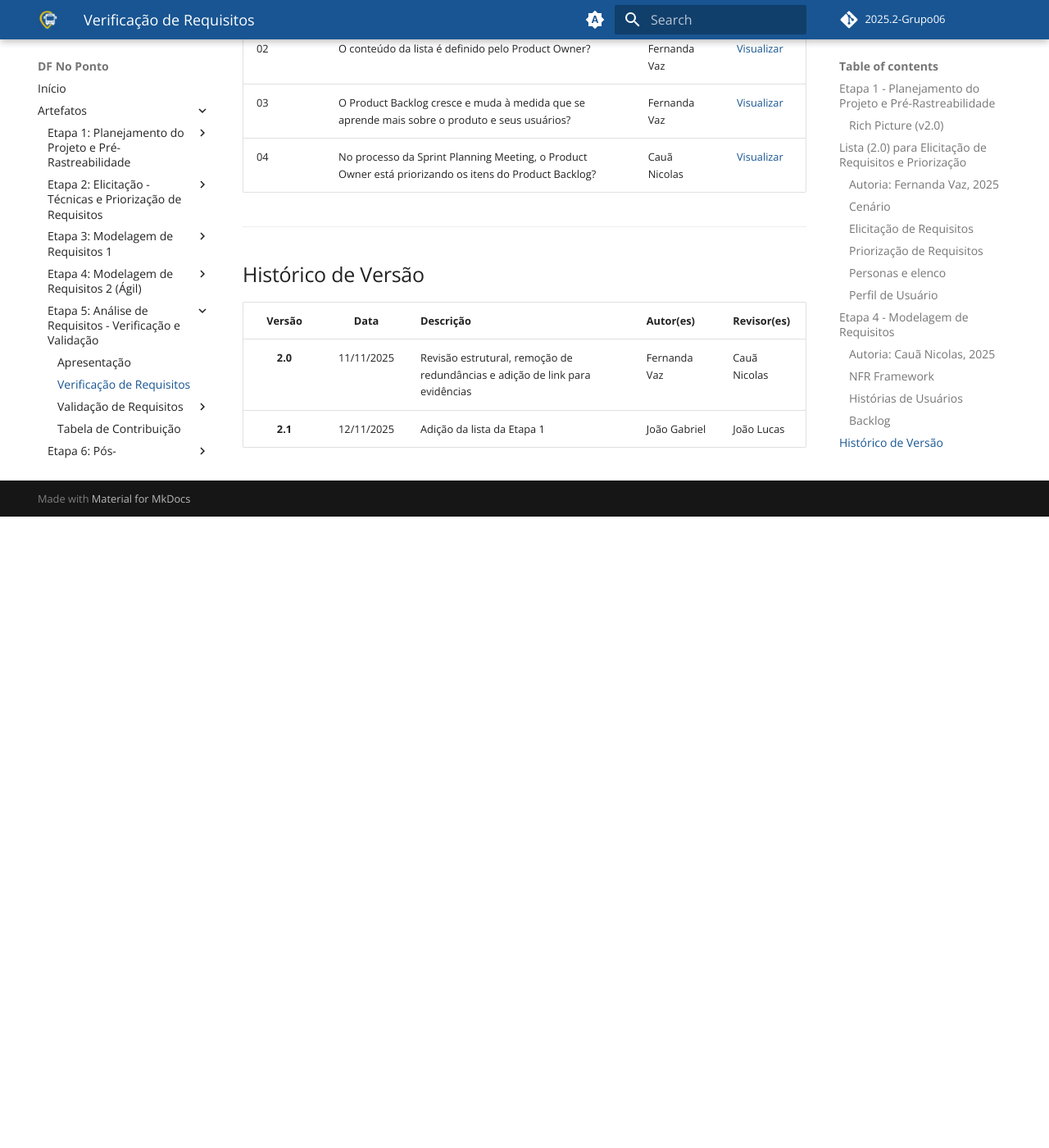
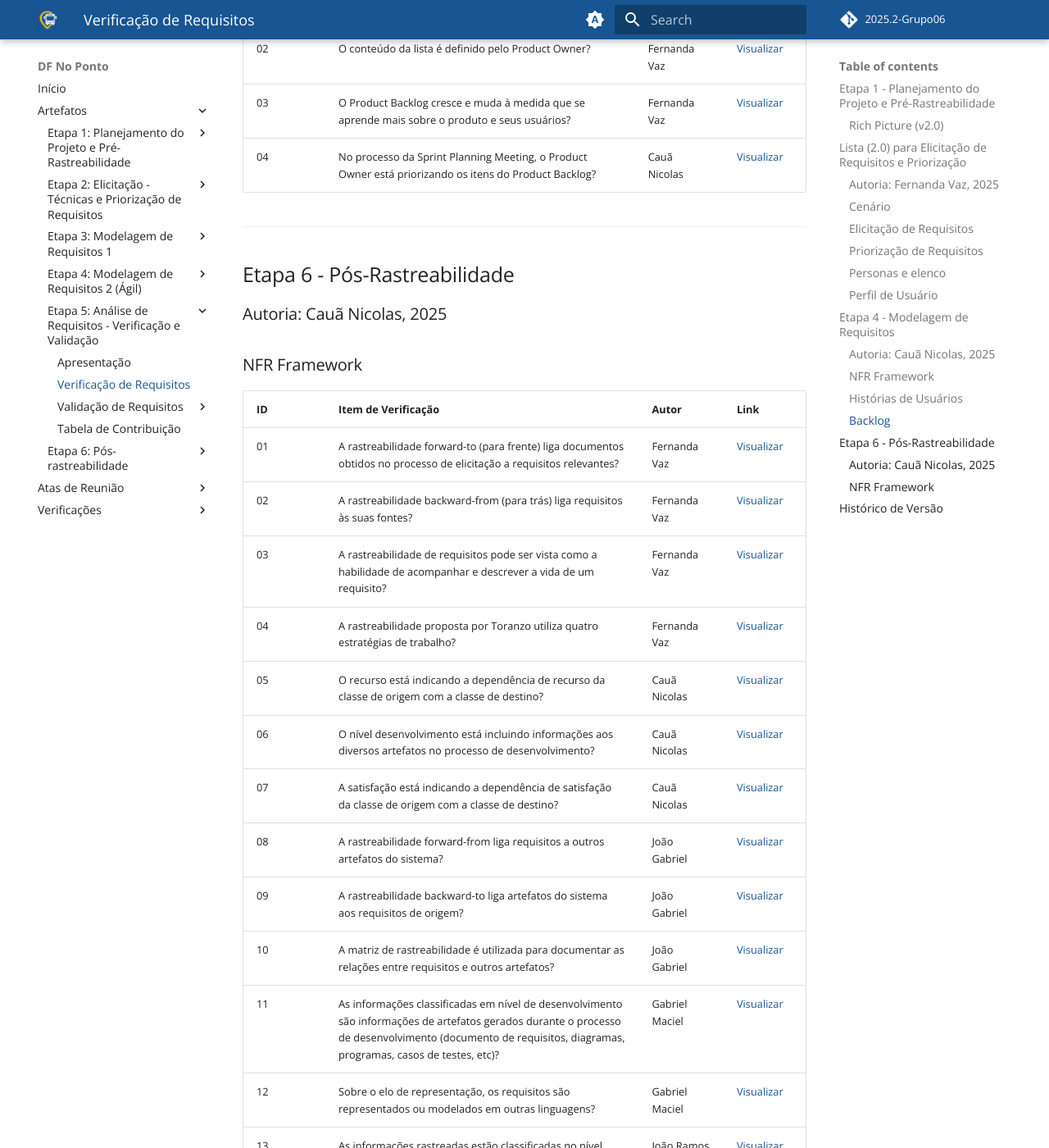
Before and after one commit to Requisitos-de-Software/2025.2-Grupo06, an MkDocs documentation site: the page built from docs/validacao_verificacao/verificacao.md, in a window 1280 px wide and 1400 px high, scrolled down 4516 px. Shown: the whole window at 82% size. Built offline with MkDocs 1.6.1 and Material for MkDocs 9.7.7, drawn with Linux system fonts in a browser that asks for light colours; comment, search, counter and statistics services are not loaded; before the commit the page ends 5146 px from its top, so only the background shows below that; some of the changed text lies outside the part shown.

Commit message:
adição lv 2.0 etapa 6

```diff
--- a/docs/validacao_verificacao/verificacao.md
+++ b/docs/validacao_verificacao/verificacao.md
@@ -111,6 +111,32 @@
 
 ---
 
+## Etapa 6 - Pós-Rastreabilidade
+
+### Autoria: Cauã Nicolas, 2025
+
+### NFR Framework
+| ID | Item de Verificação | Autor | Link |
+|----|----------------------|--------|------|
+| 01 | A rastreabilidade forward-to (para frente) liga documentos obtidos no processo de elicitação a requisitos relevantes? | Fernanda Vaz | [Visualizar](https://github.com/Requisitos-de-Software/2025.2-Grupo06/blob/main/docs/assets/imagens/check5/imagem_2025-10-27_203140850.png?raw=true) |
+| 02 | A rastreabilidade backward-from (para trás) liga requisitos às suas fontes? | Fernanda Vaz | [Visualizar](https://i.ibb.co/sp1NvSFg/image.png) |
+| 03 | A rastreabilidade de requisitos pode ser vista como a habilidade de acompanhar e descrever a vida de um requisito? | Fernanda Vaz | [Visualizar](https://i.ibb.co/35h2NwmG/image.png) |
+| 04 | A rastreabilidade proposta por Toranzo utiliza quatro estratégias de trabalho? | Fernanda Vaz | [Visualizar](https://i.ibb.co/5XJtTZk4/image.png) |
+| 05 | O recurso está indicando a dependência de recurso da classe de origem com a classe de destino? | Cauã Nicolas | [Visualizar](../assets/imagens/checklist_5/6-lv.png) |
+| 06 | O nível desenvolvimento está incluindo informações aos diversos artefatos no processo de desenvolvimento? | Cauã Nicolas | [Visualizar](../assets/imagens/checklist_5/9-lv.png) |
+| 07 | A satisfação está indicando a dependência de satisfação da classe de origem com a classe de destino? | Cauã Nicolas | [Visualizar](../assets/imagens/checklist_5/10-lv.png) |
+| 08 | A rastreabilidade forward-from liga requisitos a outros artefatos do sistema? | João Gabriel | [Visualizar](https://ibb.co/gZnzf0BX) |
+| 09 | A rastreabilidade backward-to liga artefatos do sistema aos requisitos de origem? | João Gabriel| [Visualizar](https://ibb.co/gZnzf0BX) |
+| 10 | A matriz de rastreabilidade é utilizada para documentar as relações entre requisitos e outros artefatos? | João Gabriel | [Visualizar](https://ibb.co/gZnzf0BX) |
+| 11 | As informações classificadas em nível de desenvolvimento são informações de artefatos gerados durante o processo de desenvolvimento (documento de requisitos, diagramas, programas, casos de testes, etc)? | Gabriel Maciel | [Visualizar](../assets/imagens/checklist_5/18-lv.png) |
+| 12 | Sobre o elo de representação, os requisitos são representados ou modelados em outras linguagens? | Gabriel Maciel | [Visualizar](../assets/imagens/checklist_5/19-lv.png) |
+| 13 | As informações rastreadas estão classificadas no nível ambiental, organizacional, gerencial ou desenvolvimento? | João Ramos | [Visualizar](../assets/imagens/checklist_5/21-lv.png) |
+| 14 | O nível ambiental apresenta informações oriundas do contexto no qual a organização está inserida? | João Ramos | [Visualizar](../assets/imagens/checklist_5/21-lv.png) |
+| 15 | O nível organizacional apresenta informações pertencentes à organização (missão, objetivos e estratégias)? | João Ramos | [Visualizar](../assets/imagens/checklist_5/21-lv.png) |
+| 16 | O nível gerencial apresenta informações que auxiliam a gerência do projeto? | João Ramos | [Visualizar](../assets/imagens/checklist_5/21-lv.png) |
+| 17 | As softgoals do tipo NFR representam Requisitos Não-Funcionais? | Gabriel Maciel | [Visualizar]() |
+
+
 ##  Histórico de Versão
 
 | **Versão** | **Data** | **Descrição** | **Autor(es)** | **Revisor(es)** |
```
